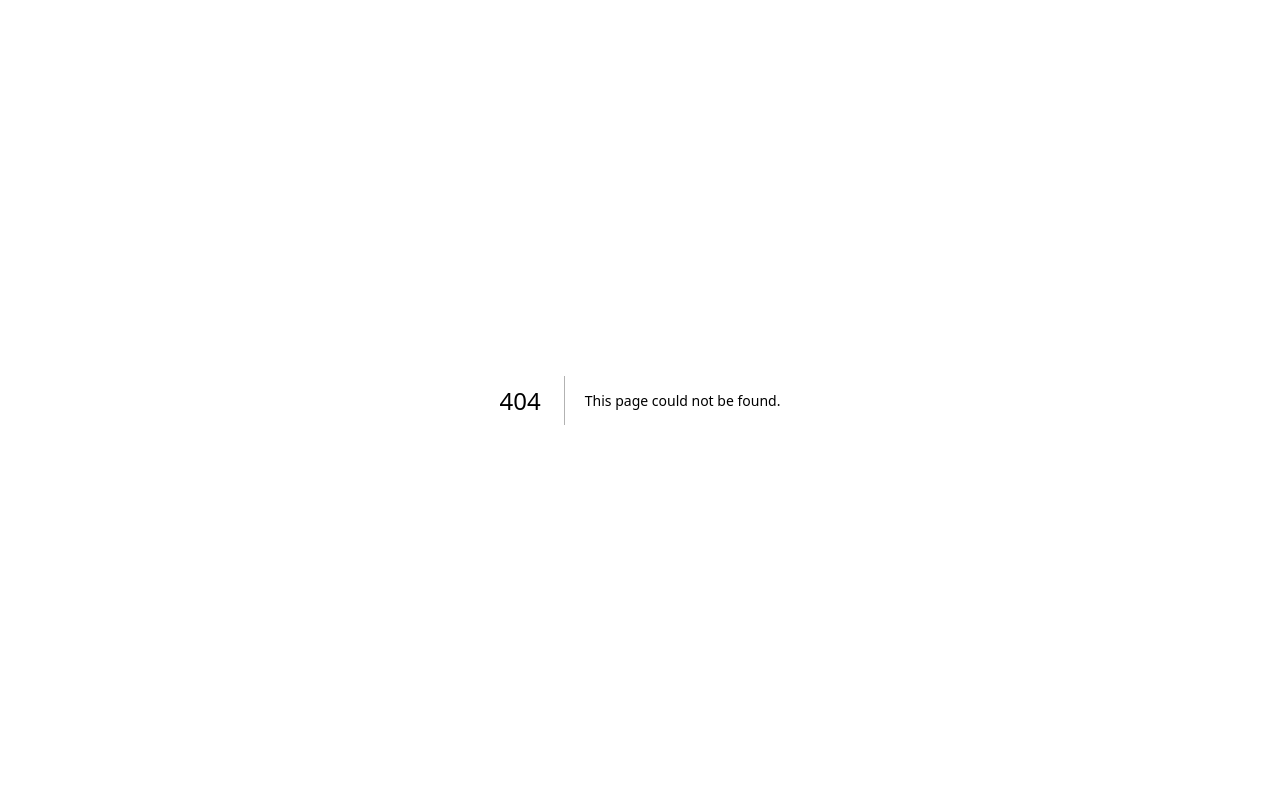
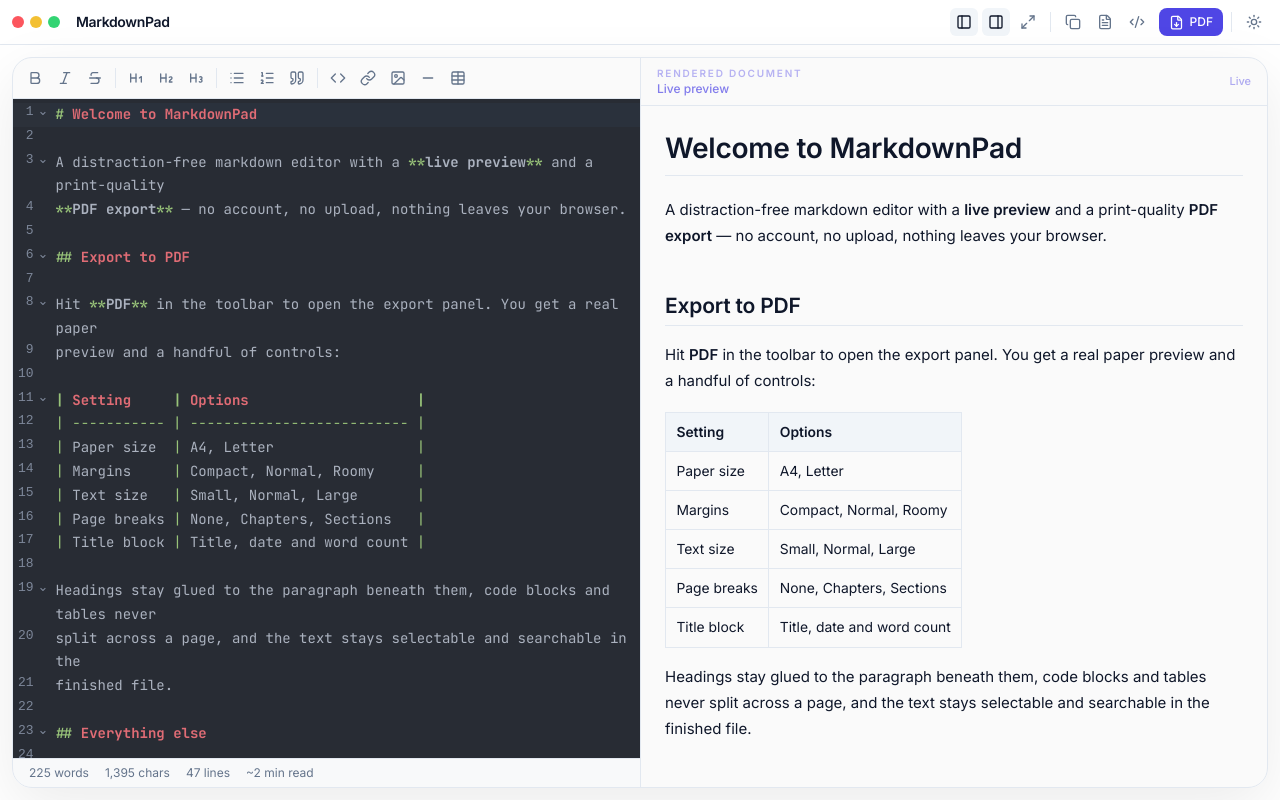
Before and after one commit to MRRzkS/online-markdown-editor, a Next.js app: page /editor in a window 1280 px wide. Before the commit this address had no page. Built offline with nearby package versions, Linux system fonts and the light colour scheme.

Commit message:
feat: move editor into dedicated route

```diff
--- /dev/null
+++ b/src/app/editor/page.tsx
@@ -0,0 +1,142 @@
+"use client";
+
+import type { ReactCodeMirrorRef } from "@uiw/react-codemirror";
+import clsx from "clsx";
+import { useCallback, useEffect, useRef, useState } from "react";
+import { Editor } from "@/components/editor";
+import { Header } from "@/components/header";
+import { Preview } from "@/components/preview";
+import { StatsBar } from "@/components/stats-bar";
+import { Toolbar } from "@/components/toolbar";
+import { applyMarkdownAction, type MarkdownAction } from "@/lib/markdown-format";
+import { SAMPLE_DOCUMENT } from "@/lib/sample-document";
+
+export default function EditorPage() {
+  const [content, setContent] = useState(SAMPLE_DOCUMENT);
+  const [showEditor, setShowEditor] = useState(true);
+  const [showPreview, setShowPreview] = useState(true);
+  const [mobilePane, setMobilePane] = useState<"editor" | "preview">("editor");
+  const [isFullscreen, setIsFullscreen] = useState(false);
+  const editorRef = useRef<ReactCodeMirrorRef>(null);
+
+  useEffect(() => {
+    const sync = () => setIsFullscreen(Boolean(document.fullscreenElement));
+    document.addEventListener("fullscreenchange", sync);
+    return () => document.removeEventListener("fullscreenchange", sync);
+  }, []);
+
+  const handleAction = useCallback((action: MarkdownAction) => {
+    const view = editorRef.current?.view;
+    if (view) applyMarkdownAction(view, action);
+  }, []);
+
+  function toggleFullscreen() {
+    if (document.fullscreenElement) {
+      void document.exitFullscreen();
+    } else {
+      void document.documentElement.requestFullscreen();
+    }
+  }
+
+  function togglePane(pane: "editor" | "preview") {
+    if (pane === "editor" && showPreview) {
+      setShowEditor(!showEditor);
+      if (!showEditor) setMobilePane("editor");
+    }
+    if (pane === "preview" && showEditor) {
+      setShowPreview(!showPreview);
+      if (!showPreview) setMobilePane("preview");
+    }
+  }
+
+  const split = showEditor && showPreview;
+
+  return (
+    <div className="editor-app flex h-screen flex-col overflow-hidden bg-background text-foreground">
+      <Header
+        content={content}
+        showEditor={showEditor}
+        showPreview={showPreview}
+        isFullscreen={isFullscreen}
+        onToggleEditor={() => togglePane("editor")}
+        onTogglePreview={() => togglePane("preview")}
+        onToggleFullscreen={toggleFullscreen}
+      />
+
+      {split && (
+        <div className="mx-3 mt-2 grid grid-cols-2 rounded-xl border border-foreground/[0.08] bg-foreground/[0.035] p-1 md:hidden">
+          <button
+            type="button"
+            onClick={() => setMobilePane("editor")}
+            className={clsx(
+              "min-h-11 rounded-lg px-3 text-sm font-medium transition",
+              mobilePane === "editor"
+                ? "bg-secondary text-primary shadow-sm"
+                : "text-muted-foreground"
+            )}
+          >
+            Write
+          </button>
+          <button
+            type="button"
+            onClick={() => setMobilePane("preview")}
+            className={clsx(
+              "min-h-11 rounded-lg px-3 text-sm font-medium transition",
+              mobilePane === "preview"
+                ? "bg-secondary text-primary shadow-sm"
+                : "text-muted-foreground"
+            )}
+          >
+            Preview
+          </button>
+        </div>
+      )}
+
+      <main className="min-h-0 flex-1 p-2 sm:p-3">
+        <div className="editor-workspace flex h-full min-h-0 overflow-hidden rounded-[20px] border border-foreground/[0.08] bg-foreground/[0.018] shadow-[0_18px_60px_rgba(0,0,0,0.08)]">
+          {showEditor && (
+            <section
+              className={clsx(
+                "min-w-0 flex-col overflow-hidden",
+                split ? "md:w-1/2" : "w-full",
+                split && mobilePane !== "editor" ? "hidden md:flex" : "flex"
+              )}
+            >
+              <Toolbar onAction={handleAction} />
+              <div className="min-h-0 flex-1 overflow-hidden">
+                <Editor ref={editorRef} value={content} onChange={setContent} />
+              </div>
+              <StatsBar content={content} />
+            </section>
+          )}
+
+          {showPreview && (
+            <section
+              className={clsx(
+                "min-w-0 flex-col overflow-hidden bg-secondary text-primary",
+                split ? "md:w-1/2 md:border-l md:border-primary/8" : "w-full",
+                split && mobilePane !== "preview" ? "hidden md:flex" : "flex"
+              )}
+            >
+              <div className="flex min-h-12 items-center justify-between border-b border-primary/8 px-4">
+                <div>
+                  <p className="text-[10px] font-semibold uppercase tracking-[0.18em] text-primary/40">
+                    Rendered document
+                  </p>
+                  <p className="text-xs font-medium text-primary/70">Live preview</p>
+                </div>
+                <span className="inline-flex items-center gap-1.5 text-[11px] font-medium text-primary/45">
+                  <span className="size-1.5 rounded-full bg-accent-strong" />
+                  Live
+                </span>
+              </div>
+              <div className="min-h-0 flex-1">
+                <Preview content={content} />
+              </div>
+            </section>
+          )}
+        </div>
+      </main>
+    </div>
+  );
+}
```
